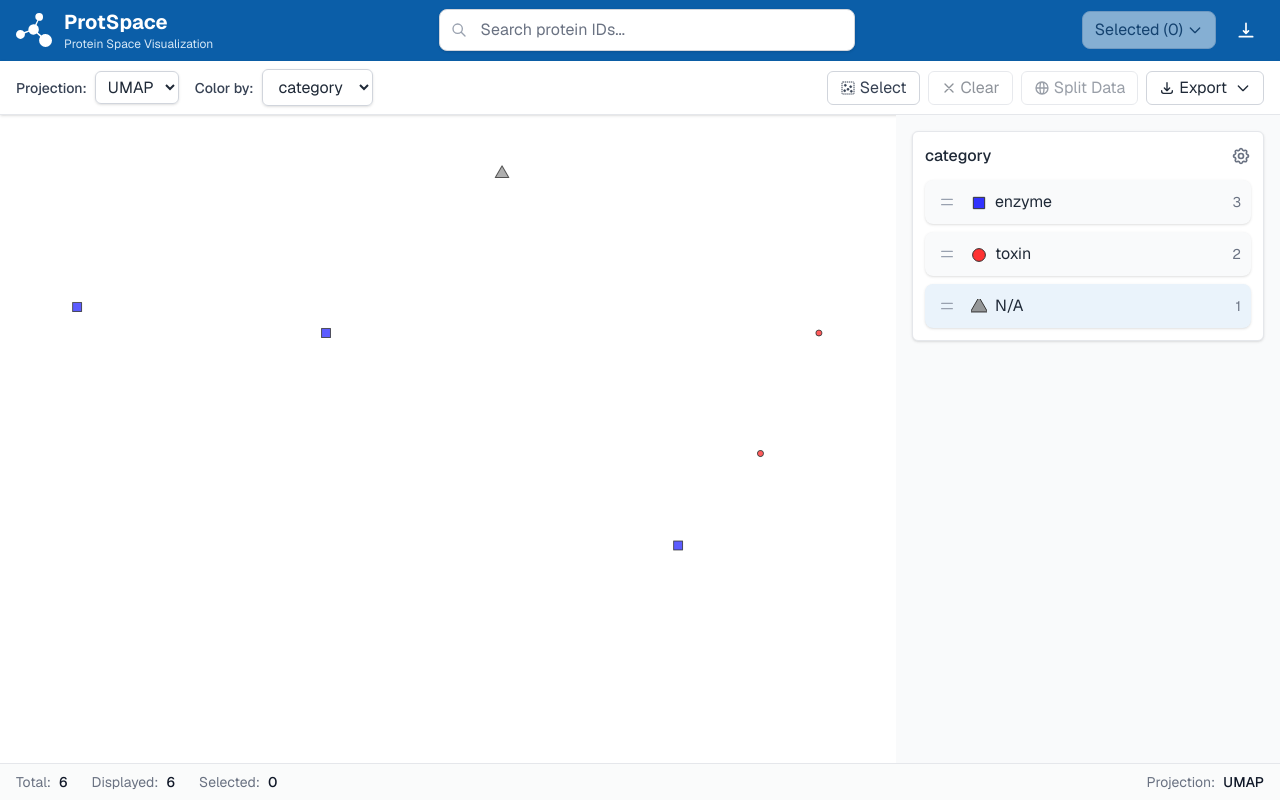
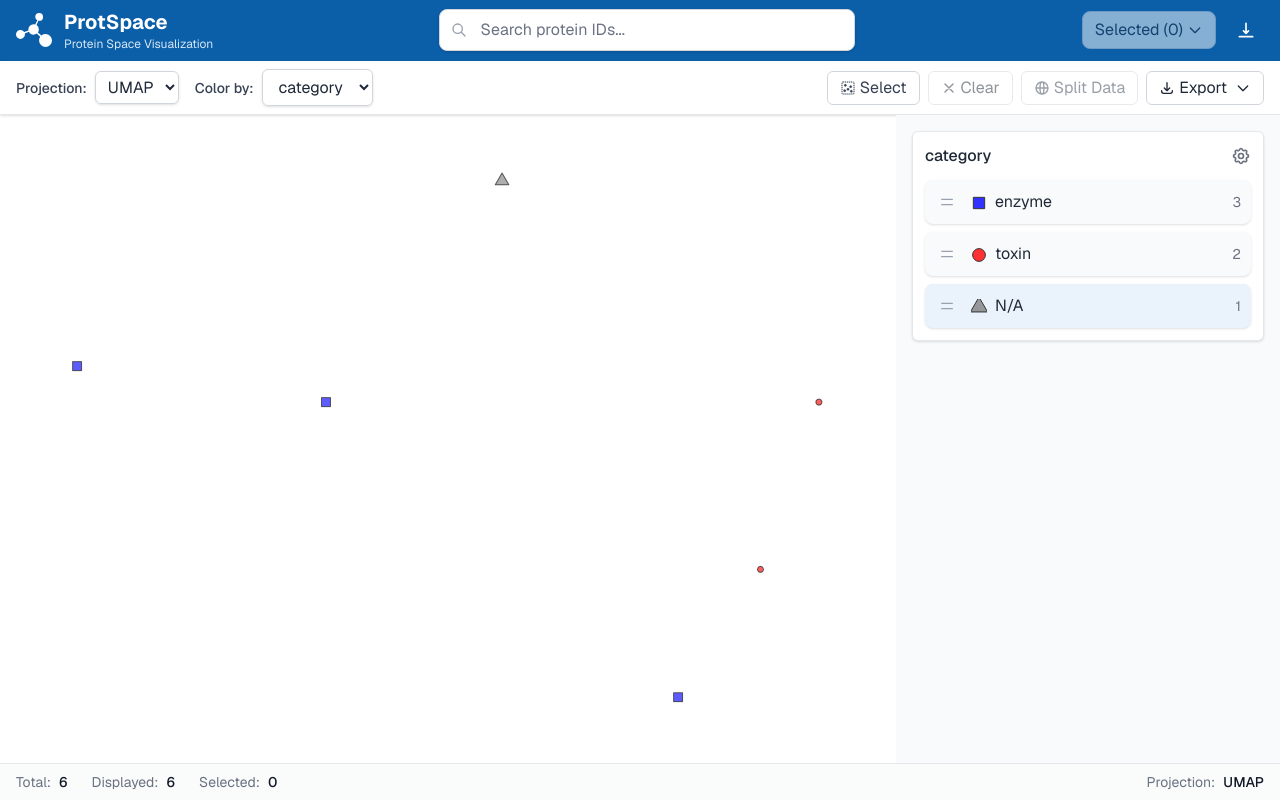
Before and after one commit to tsenoner/protspace_d3, a Next.js app in the folder app/: page / in a window 1280 px wide. Built offline with nearby package versions, Linux system fonts and the light colour scheme.

Commit message:
fix(page): adjust main container height for better layout consistency

```diff
--- a/app/src/app/page.tsx
+++ b/app/src/app/page.tsx
@@ -70,7 +70,7 @@ export default function ProtSpaceApp() {
   // derived moved into hook
 
   return (
-    <main className="flex min-h-screen flex-col">
+    <main className="flex h-screen flex-col">
       {/* Header */}
       <Header
         onSearch={handleSearch}
```
